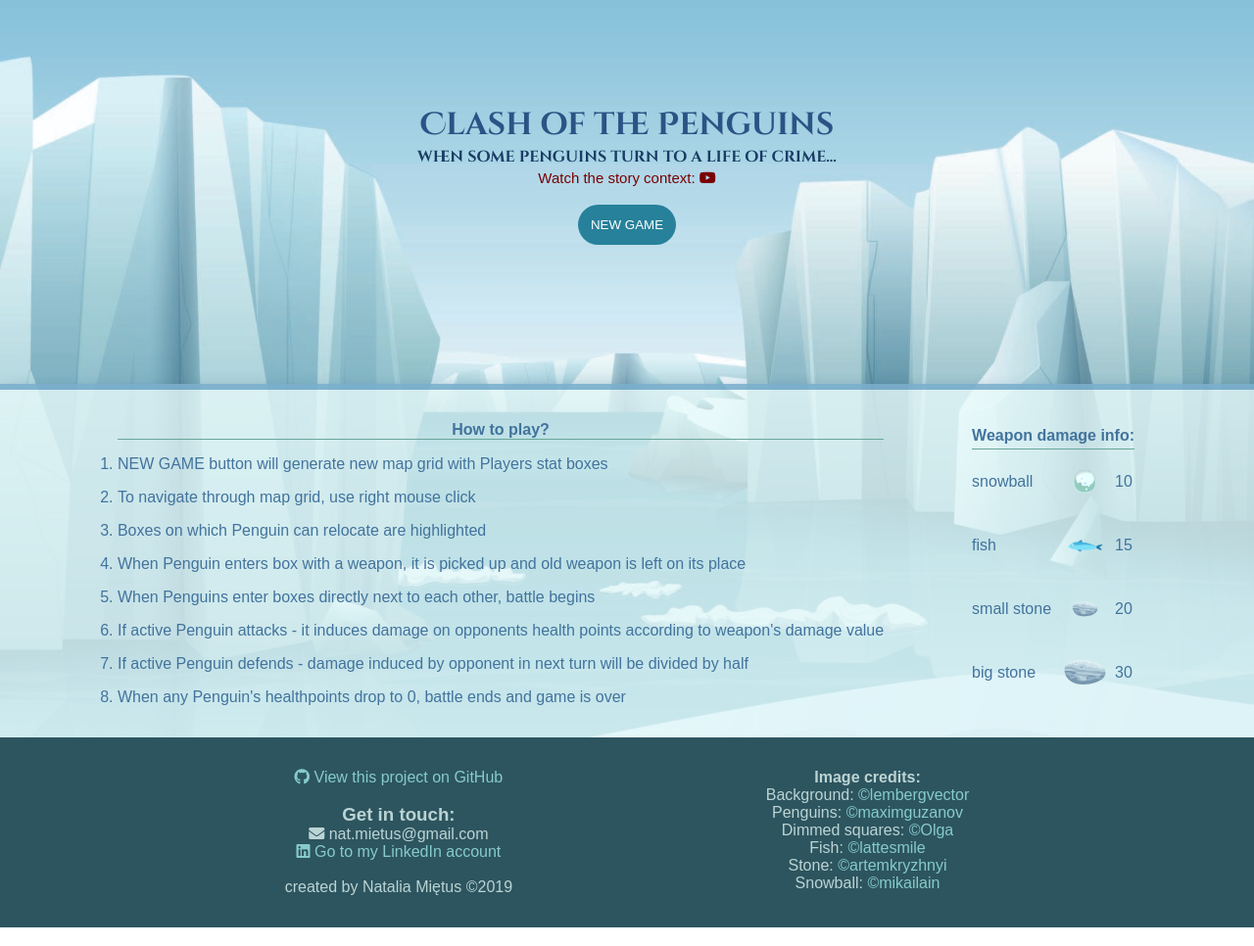
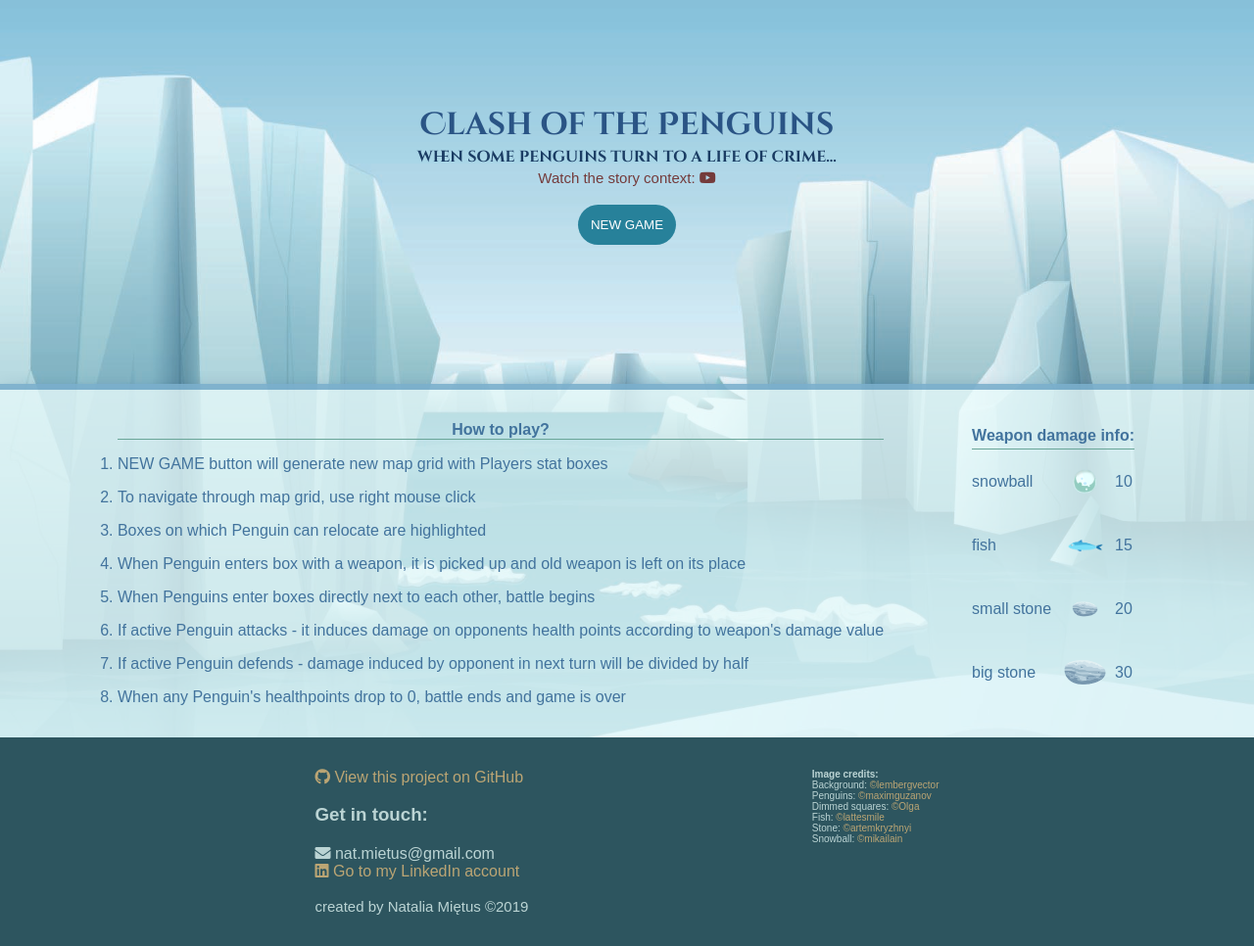
Before and after one commit to NatMi/JS-Board-Game-JQuery, a plain HTML site: page index.html in a window 1280 px wide. Shown: the whole page at 98% size. Drawn offline with nearby package versions, Linux system fonts and the light colour scheme.

Commit message:
Edited style

```diff
--- a/css/style.css
+++ b/css/style.css
@@ -110,7 +110,7 @@ body {
   text-decoration: none;
   font-family: "Arimo", sans-serif;
   font-size: 15px;
-  color: #7a0000;
+  color: #743b3b;
   transition: all 0.2s;
 }
 #main-header a:hover {
@@ -223,19 +223,22 @@ footer {
   justify-content: space-between;
   font-family: "Arimo", sans-serif;
   color: #bbd4d4;
-  text-align: center;
+  text-align: left;
   justify-content: space-evenly;
   background-color: #2d555f;
   padding: 2rem;
 }
 footer a {
   text-decoration: none;
-  color: #86cbcc;
+  color: #bba574;
   transition: all 0.2s;
 }
 footer a:hover {
   text-decoration: none;
-  color: #689d9e;
+  color: #9c9360;
+}
+#footer-notes h3 {
+  margin-bottom: 20px;
 }
 
 tr {
@@ -263,3 +266,10 @@ th,
   border-top: 6px outset rgba(28, 110, 164, 0.48);
   box-shadow: rgba(42, 85, 133, 0.466) 5px 7px 15px;
 }
+#copyrights {
+  font-size: 15px;
+}
+#credits {
+  font-size: 10px;
+  text-align: left;
+}
```
